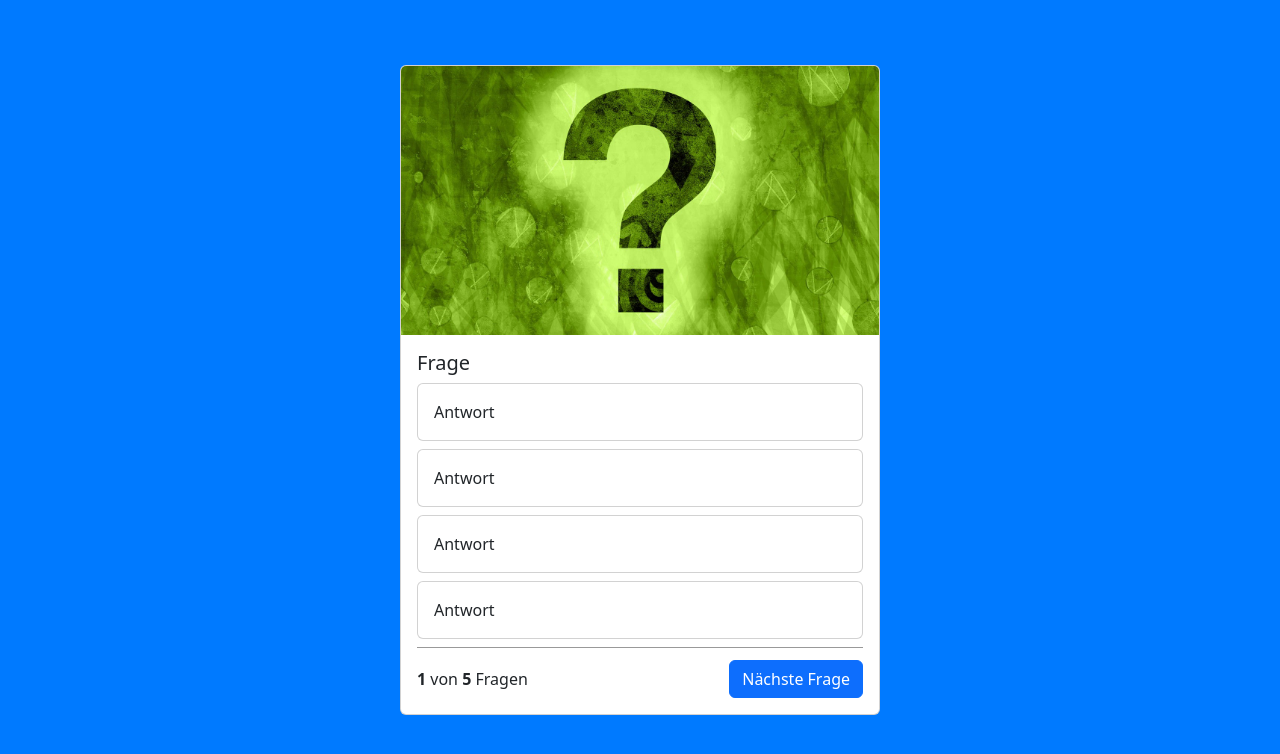
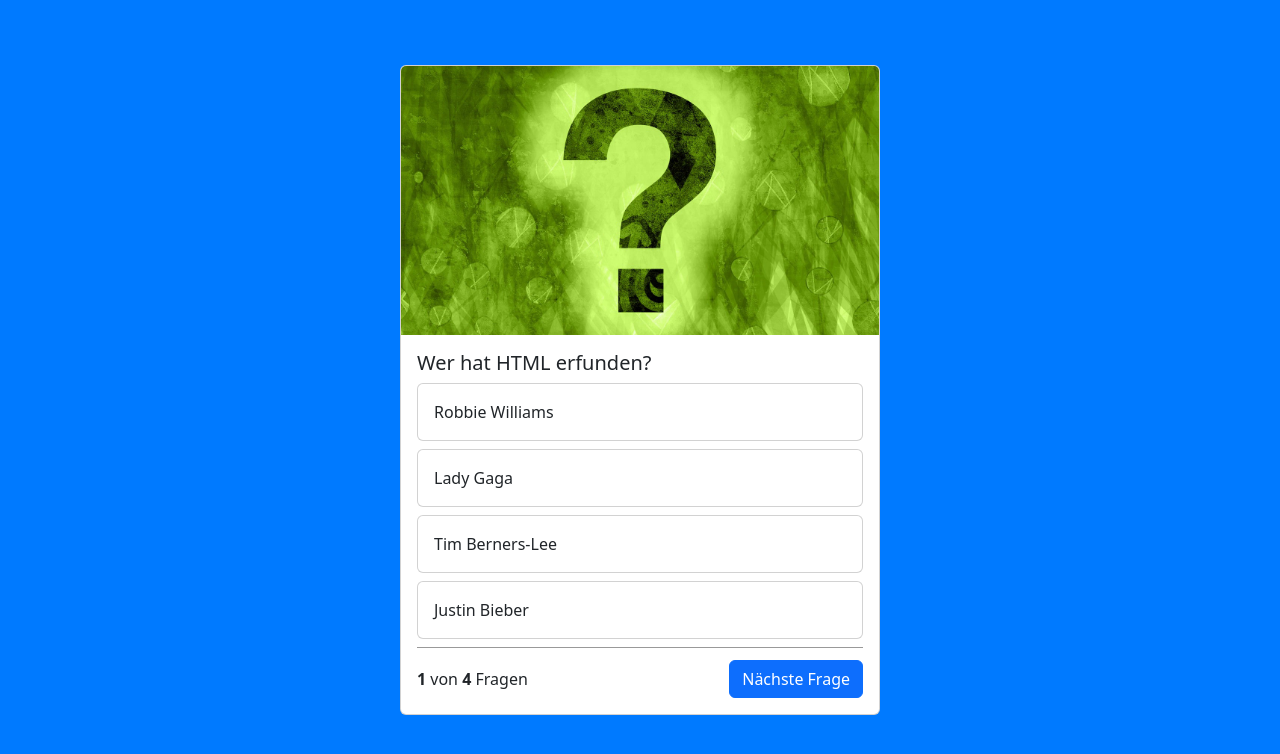
Before and after one commit to erdaltok/QuizApp, a plain HTML site: page index.html in a window 1280 px wide. Shown: the part 60-814 px from the top of the page. Drawn offline with nearby package versions, Linux system fonts and the light colour scheme.

Commit message:
first question in js

```diff
--- a/index.html
+++ b/index.html
@@ -20,7 +20,7 @@
         crossorigin="anonymous"></script>
 </head>
 
-<body onload="init()">
+<body onload="init();">
 
     <nav class="navbar bg-body-tertiary">
         <div class="container-fluid">
@@ -32,46 +32,51 @@
 
         <div class="card quiz-card">
             <img src="./img/question-mark.jpg" class="card-img-top" alt="...">
+
+
+
             <div class="card-body">
-                <h5 class="card-title">Frage</h5>
+                <h5 class="card-title" id="questiontext">Frage</h5>
 
-                <div class="card  mb-2">
-                    <div class="card-body">
+                <div class="card mb-2">
+                    <div class="card-body" id="answer_1">
                         Antwort
                     </div>
                 </div>
 
 
                 <div class="card mb-2">
-                    <div class="card-body">
+                    <div class="card-body" id="answer_2">
+                        Antwort
+                    </div>
+               </div>
+
+
+                <div class="card mb-2">
+                    <div class="card-body" id="answer_3">
                         Antwort
                     </div>
                 </div>
 
 
                 <div class="card mb-2">
-                    <div class="card-body">
+                    <div class="card-body" id="answer_4">
                         Antwort
                     </div>
                 </div>
 
 
-                <div class="card mb-2">
-                    <div class="card-body">
-                        Antwort
-                    </div>
-                </div>
 
                 <div class="question-footer">
                     <span>
-                        <b>1</b> von <b>5</b> Fragen
+                        <b>1</b> von <b id="all-questions">5</b> Fragen
                     </span>
                     <button class="btn btn-primary">Nächste Frage</button>
                 </div>
 
+            </div>
 
 
-            </div>
         </div>
 
     </div>
--- a/script.js
+++ b/script.js
@@ -33,6 +33,21 @@ let questions = [
     }
 ];
 
+let currentQuestion = 0;
+
+
 function init() {
+    document.getElementById('all-questions').innerHTML = questions.length;
 
+    showQuestion();
 }
+
+function showQuestion() {
+    let question = questions[currentQuestion];
+
+    document.getElementById("questiontext").innerHTML = question['question'];
+    document.getElementById("answer_1").innerHTML = question["answer_1"];
+    document.getElementById("answer_2").innerHTML = question["answer_2"];
+    document.getElementById("answer_3").innerHTML = question["answer_3"];
+    document.getElementById("answer_4").innerHTML = question["answer_4"];
+}
```
